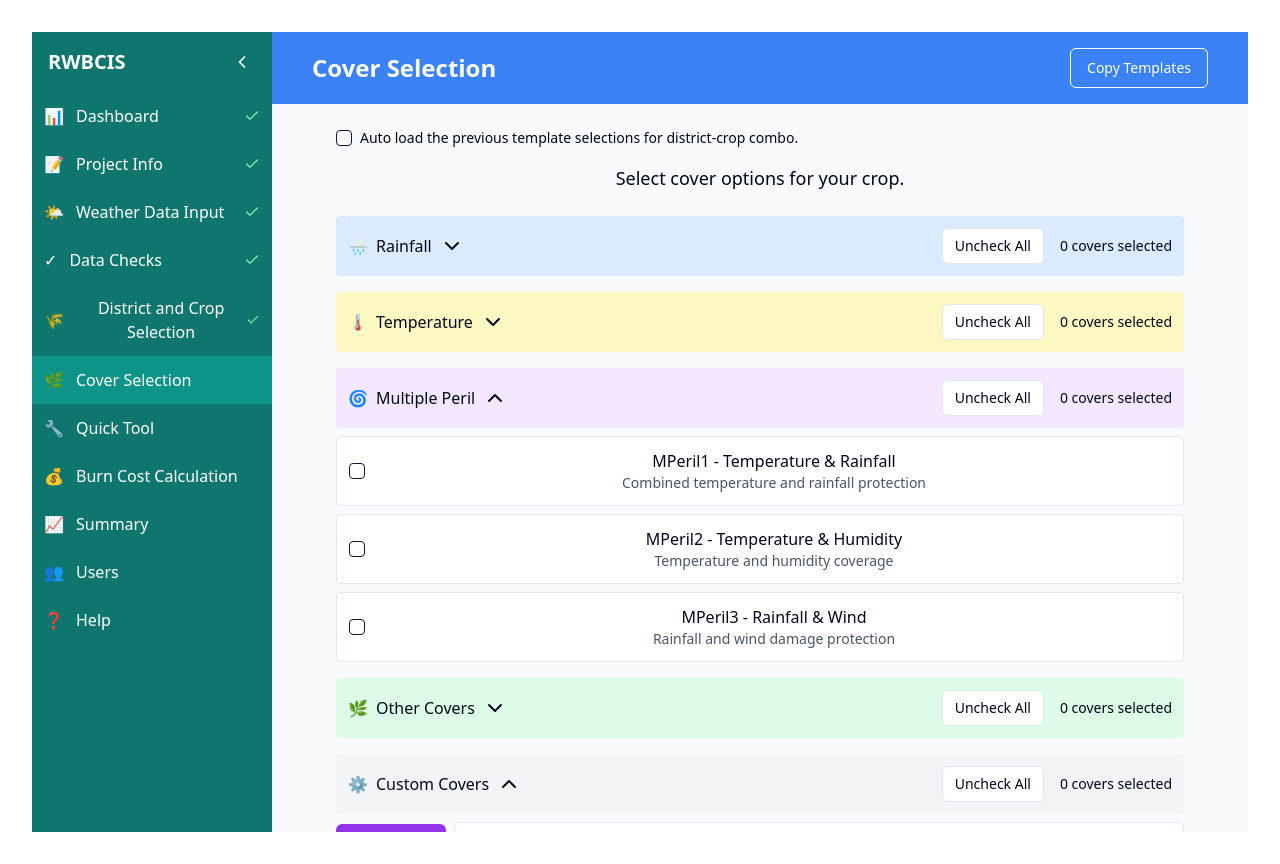
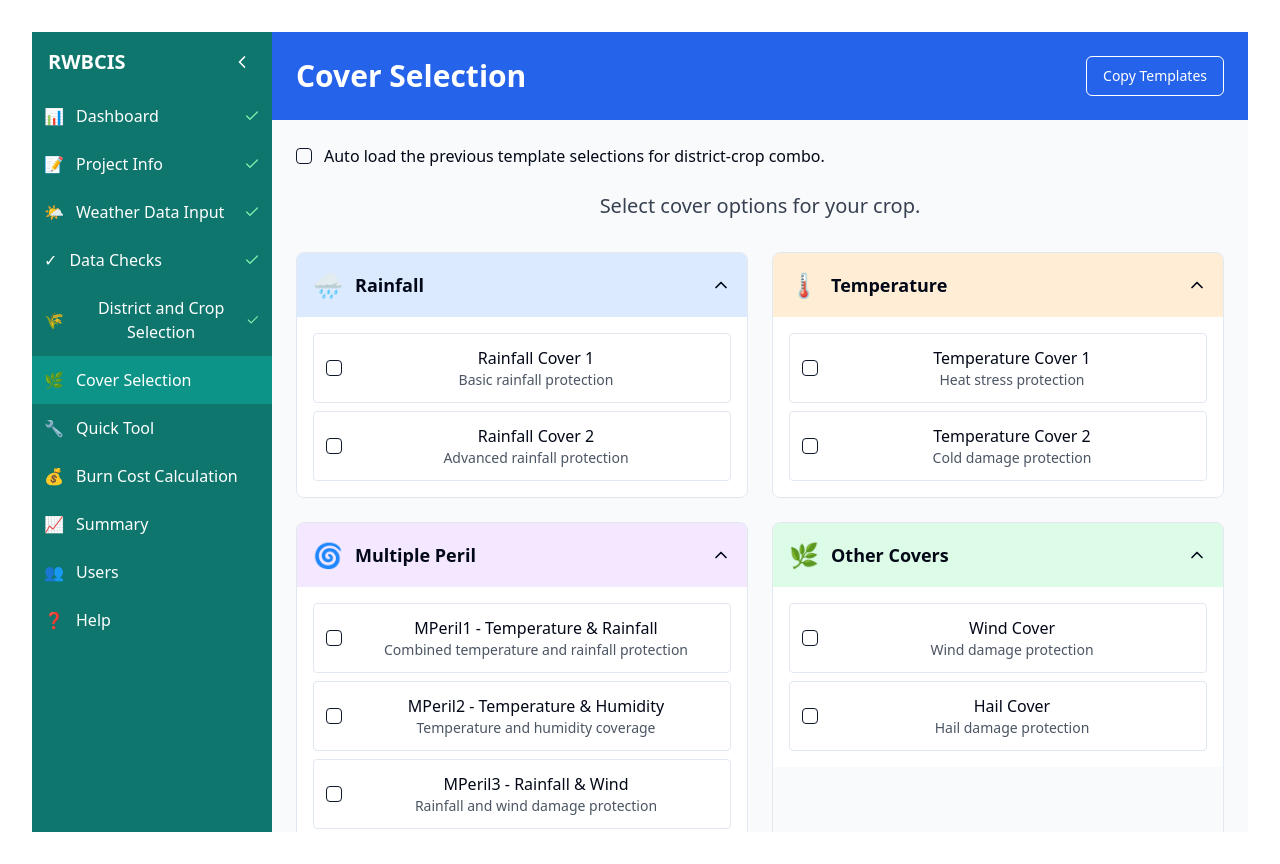
Before and after one commit to stjosephsinesh/agri-navigator-select, a React (Vite) app: page /cover-selection in a window 1280 px wide. Built offline with nearby package versions, Linux system fonts and the light colour scheme.

Commit message:
Refactor: Restore Cover Selection screen
Restores the Cover Selection screen to its previous layout, adding a "Manage" button to the Custom Covers section and removing the "Create New Cover" and "Edit" options. The "Manage" button opens the Custom Cover Manager dialog.

```diff
--- a/src/pages/CoverSelection.tsx
+++ b/src/pages/CoverSelection.tsx
@@ -55,10 +55,10 @@ const CoverSelection = () => {
   const [selectedCovers, setSelectedCovers] = useState<string[]>([]);
   const [searchQuery, setSearchQuery] = useState('');
   const [expandedSections, setExpandedSections] = useState({
-    rainfall: false,
-    temperature: false,
+    rainfall: true,
+    temperature: true,
     multiplePeril: true,
-    otherCovers: false,
+    otherCovers: true,
     customCovers: true,
   });
 
@@ -95,14 +95,11 @@ const CoverSelection = () => {
     );
   };
 
-  const handleUncheckAll = (sectionCovers: Cover[]) => {
-    const coverNames = sectionCovers.map(cover => cover.name);
-    setSelectedCovers(prev => prev.filter(name => !coverNames.includes(name)));
-  };
-
-  const getSelectedCount = (sectionCovers: Cover[]) => {
-    const coverNames = sectionCovers.map(cover => cover.name);
-    return selectedCovers.filter(name => coverNames.includes(name)).length;
+  const toggleSection = (section: keyof typeof expandedSections) => {
+    setExpandedSections(prev => ({
+      ...prev,
+      [section]: !prev[section]
+    }));
   };
 
   const filteredCustomCovers = customCovers.filter(cover =>
@@ -116,38 +113,28 @@ const CoverSelection = () => {
     sectionKey: keyof typeof expandedSections,
     bgColor: string
   ) => (
-    <Collapsible
-      open={expandedSections[sectionKey]}
-      onOpenChange={(open) => setExpandedSections(prev => ({...prev, [sectionKey]: open}))}
+    <div className="border rounded-lg overflow-hidden">
+      <button
+        onClick={() => toggleSection(sectionKey)}
+        className={`w-full flex items-center justify-between p-4 ${bgColor} hover:opacity-90 transition-opacity`}
       >
-      <CollapsibleTrigger className="w-full">
-        <div className={`flex items-center justify-between p-3 rounded ${bgColor} hover:opacity-80 transition-opacity`}>
         <div className="flex items-center">
-            <span className="mr-2">{icon}</span>
-            <span className="font-medium">{title}</span>
-            {expandedSections[sectionKey] ? <ChevronUp className="ml-2" /> : <ChevronDown className="ml-2" />}
+          <span className="text-2xl mr-3">{icon}</span>
+          <span className="font-semibold text-lg">{title}</span>
         </div>
-          <div className="flex items-center gap-4">
-            <Button
-              variant="outline"
-              size="sm"
-              onClick={(e) => {
-                e.stopPropagation();
-                handleUncheckAll(covers);
-              }}
-            >
-              Uncheck All
-            </Button>
-            <span className="text-sm">{getSelectedCount(covers)} covers selected</span>
-          </div>
-        </div>
-      </CollapsibleTrigger>
-      <CollapsibleContent>
-        <div className="mt-2 space-y-2">
+        {expandedSections[sectionKey] ? (
+          <ChevronUp className="h-5 w-5" />
+        ) : (
+          <ChevronDown className="h-5 w-5" />
+        )}
+      </button>
+
+      {expandedSections[sectionKey] && (
+        <div className="p-4 bg-white">
           {covers.map((cover, index) => (
             <div
               key={index}
-              className={`flex items-center p-3 bg-white border rounded hover:bg-gray-50 transition-colors ${
+              className={`flex items-center p-3 border rounded mb-2 last:mb-0 hover:bg-gray-50 transition-colors ${
                 highlightedCover === cover.name ? 'ring-2 ring-blue-400 bg-blue-50' : ''
               }`}
             >
@@ -163,36 +150,36 @@ const CoverSelection = () => {
             </div>
           ))}
         </div>
-      </CollapsibleContent>
-    </Collapsible>
+      )}
+    </div>
   );
 
   return (
     <div className="min-h-screen bg-gray-50">
-      <div className="bg-blue-500 text-white p-4">
-        <div className="max-w-4xl mx-auto flex items-center justify-between">
-          <h1 className="text-2xl font-bold">Cover Selection</h1>
-          <Button variant="outline" className="bg-transparent border-white text-white hover:bg-white hover:text-blue-500">
+      <div className="bg-blue-600 text-white p-6">
+        <div className="max-w-6xl mx-auto flex items-center justify-between">
+          <h1 className="text-3xl font-bold">Cover Selection</h1>
+          <Button variant="outline" className="bg-transparent border-white text-white hover:bg-white hover:text-blue-600">
             Copy Templates
           </Button>
         </div>
       </div>
 
-      <div className="max-w-4xl mx-auto p-6">
-        <div className="mb-6">
-          <div className="flex items-center mb-4">
-            <Checkbox id="autoLoad" className="mr-2" />
-            <label htmlFor="autoLoad" className="text-sm">
+      <div className="max-w-6xl mx-auto p-6">
+        <div className="mb-8">
+          <div className="flex items-center mb-6">
+            <Checkbox id="autoLoad" className="mr-3" />
+            <label htmlFor="autoLoad" className="text-base">
               Auto load the previous template selections for district-crop combo.
             </label>
           </div>
 
-          <div className="text-center mb-6">
-            <h2 className="text-lg font-medium">Select cover options for your crop.</h2>
+          <div className="text-center mb-8">
+            <h2 className="text-xl font-medium text-gray-700">Select cover options for your crop.</h2>
           </div>
         </div>
 
-        <div className="space-y-4">
+        <div className="grid grid-cols-1 lg:grid-cols-2 gap-6 mb-8">
           {renderCoverSection(
             'Rainfall',
             '🌧️',
@@ -206,7 +193,7 @@ const CoverSelection = () => {
             '🌡️',
             temperatureCovers,
             'temperature',
-            'bg-yellow-100'
+            'bg-orange-100'
           )}
 
           {renderCoverSection(
@@ -224,40 +211,31 @@ const CoverSelection = () => {
             'otherCovers',
             'bg-green-100'
           )}
+        </div>
 
         {/* Custom Covers Section */}
-          <Collapsible
-            open={expandedSections.customCovers}
-            onOpenChange={(open) => setExpandedSections(prev => ({...prev, customCovers: open}))}
+        <div className="border rounded-lg overflow-hidden mb-8">
+          <button
+            onClick={() => toggleSection('customCovers')}
+            className="w-full flex items-center justify-between p-4 bg-gray-100 hover:opacity-90 transition-opacity"
           >
-            <CollapsibleTrigger className="w-full">
-              <div className="flex items-center justify-between p-3 rounded bg-gray-100 hover:opacity-80 transition-opacity">
             <div className="flex items-center">
-                  <span className="mr-2">⚙️</span>
-                  <span className="font-medium">Custom Covers</span>
-                  {expandedSections.customCovers ? <ChevronUp className="ml-2" /> : <ChevronDown className="ml-2" />}
+              <span className="text-2xl mr-3">⚙️</span>
+              <span className="font-semibold text-lg">Custom Covers</span>
             </div>
-                <div className="flex items-center gap-4">
-                  <Button
-                    variant="outline"
-                    size="sm"
-                    onClick={(e) => {
-                      e.stopPropagation();
-                      handleUncheckAll(filteredCustomCovers);
-                    }}
-                  >
-                    Uncheck All
-                  </Button>
-                  <span className="text-sm">{getSelectedCount(filteredCustomCovers)} covers selected</span>
-                </div>
-              </div>
-            </CollapsibleTrigger>
-            <CollapsibleContent>
-              <div className="mt-2">
-                <div className="flex items-center gap-2 mb-3">
+            {expandedSections.customCovers ? (
+              <ChevronUp className="h-5 w-5" />
+            ) : (
+              <ChevronDown className="h-5 w-5" />
+            )}
+          </button>
+
+          {expandedSections.customCovers && (
+            <div className="p-4 bg-white">
+              <div className="flex items-center gap-3 mb-4">
                 <Button
                   onClick={() => setManageDialogOpen(true)}
-                    className="bg-purple-600 hover:bg-purple-700"
+                  className="bg-blue-600 hover:bg-blue-700"
                   size="sm"
                 >
                   <Settings className="h-4 w-4 mr-2" />
@@ -274,14 +252,13 @@ const CoverSelection = () => {
                 </div>
               </div>
 
-                <div className="space-y-2">
               {filteredCustomCovers.length === 0 ? (
-                    <p className="text-gray-500 text-center py-4">No custom covers created yet.</p>
+                <p className="text-gray-500 text-center py-8">No custom covers created yet.</p>
               ) : (
                 filteredCustomCovers.map((cover, index) => (
                   <div
                     key={index}
-                        className={`flex items-center p-3 bg-white border rounded hover:bg-gray-50 transition-colors ${
+                    className={`flex items-center p-3 border rounded mb-2 last:mb-0 hover:bg-gray-50 transition-colors ${
                       highlightedCover === cover.name ? 'ring-2 ring-blue-400 bg-blue-50' : ''
                     }`}
                   >
@@ -298,25 +275,24 @@ const CoverSelection = () => {
                 ))
               )}
             </div>
-              </div>
-            </CollapsibleContent>
-          </Collapsible>
+          )}
         </div>
 
         {/* Selected Covers Summary */}
-        <div className="mt-8 bg-white p-6 rounded-lg border">
-          <h3 className="text-lg font-medium mb-4">Selected Covers</h3>
+        <div className="bg-white p-6 rounded-lg border shadow-sm mb-8">
+          <h3 className="text-xl font-semibold mb-4 text-gray-800">Selected Covers Summary</h3>
           {selectedCovers.length === 0 ? (
-            <p className="text-gray-500">No covers selected yet</p>
+            <p className="text-gray-500 text-center py-4">No covers selected yet</p>
           ) : (
-            <div className="space-y-2">
+            <div className="grid grid-cols-1 md:grid-cols-2 lg:grid-cols-3 gap-3">
               {selectedCovers.map((coverName, index) => (
-                <div key={index} className="flex items-center justify-between p-2 bg-gray-50 rounded">
-                  <span>{coverName}</span>
+                <div key={index} className="flex items-center justify-between p-3 bg-blue-50 border border-blue-200 rounded">
+                  <span className="font-medium text-blue-800">{coverName}</span>
                   <Button
                     variant="outline"
                     size="sm"
                     onClick={() => handleCoverSelect(coverName)}
+                    className="text-blue-600 hover:text-blue-800"
                   >
                     Remove
                   </Button>
@@ -326,9 +302,9 @@ const CoverSelection = () => {
           )}
         </div>
 
-        <div className="flex justify-end mt-8">
+        <div className="flex justify-end">
           <Button
-            className="bg-blue-600 hover:bg-blue-700"
+            className="bg-blue-600 hover:bg-blue-700 px-8 py-3 text-lg"
             onClick={() => navigate('/quick-tool')}
           >
             Continue
@@ -337,7 +313,7 @@ const CoverSelection = () => {
       </div>
 
       <Dialog open={manageDialogOpen} onOpenChange={setManageDialogOpen}>
-        <DialogContent className="sm:max-w-2xl">
+        <DialogContent className="sm:max-w-4xl max-h-[90vh] overflow-y-auto">
           <DialogHeader>
             <DialogTitle>Manage Custom Covers</DialogTitle>
           </DialogHeader>
```
Lines whose indentation alone changed are shown as unchanged.
